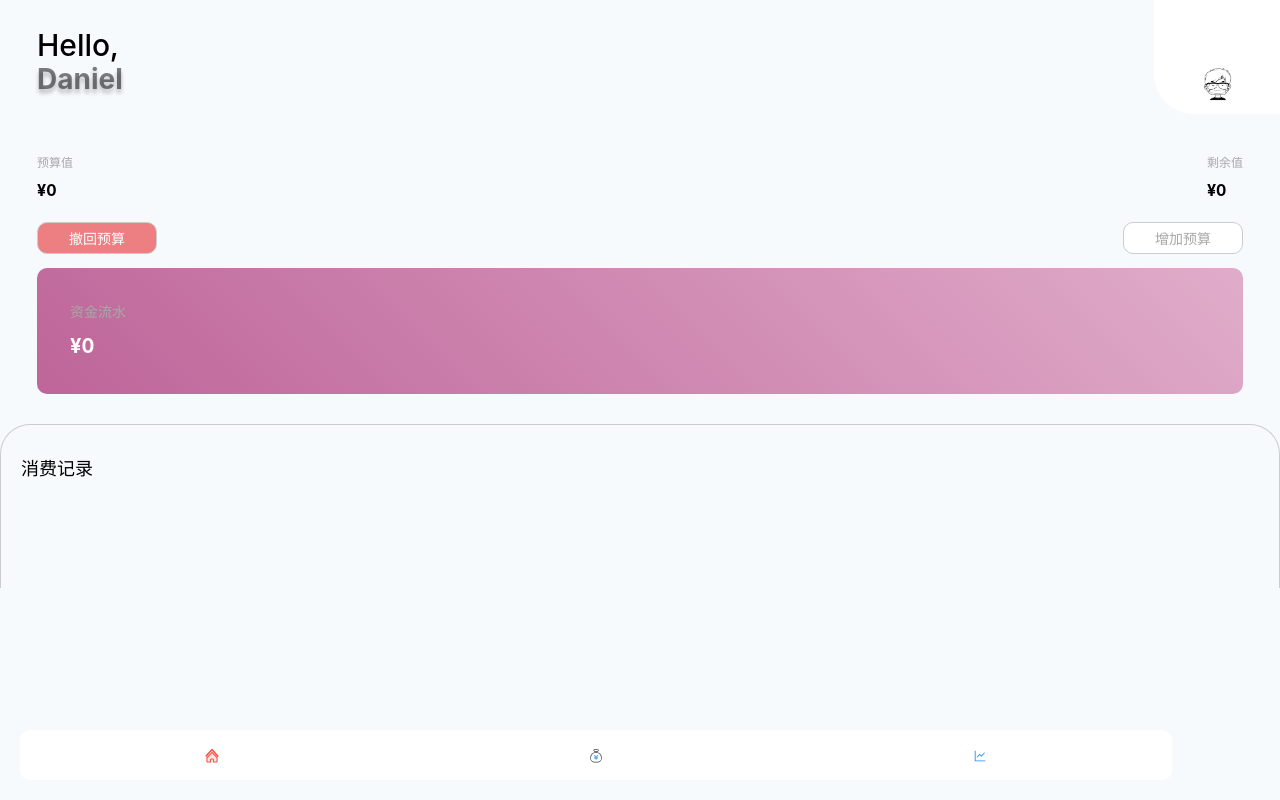
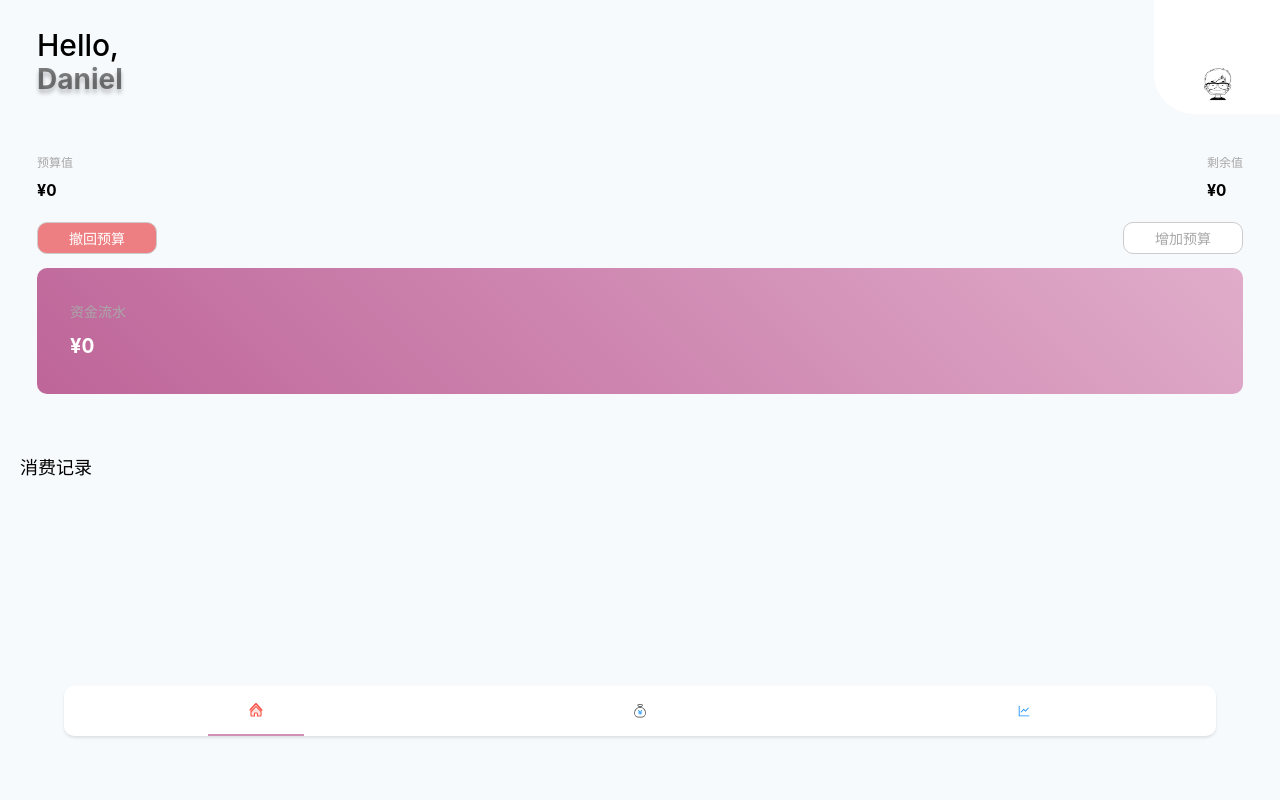
Before and after one commit to aalldd/booking, a Vue app: page /#/statistics in a window 1280 px wide. Built offline with nearby package versions, Linux system fonts and the light colour scheme.

Commit message:
使用插槽重构layout组件

```diff
--- a/src/components/statistics/Activity.vue
+++ b/src/components/statistics/Activity.vue
@@ -111,14 +111,12 @@ export default class Activity extends Vue {
 <style scoped lang='scss'>
 .activity {
   margin-top: 30px;
-  border: 1px solid #ccc;
   border-bottom:0;
   padding: 30px 20px 90px;
   border-top-left-radius: 30px;
   border-top-right-radius: 30px;
   width: 100%;
-  max-height: 300px;
-
+  box-shadow: rgba(0,0,0,.25);
   .title {
     font-size: 18px;
     color: #000;
@@ -126,8 +124,6 @@ export default class Activity extends Vue {
   }
 
   .items-Wrapper {
-    max-height: 140px;
-    overflow: scroll;
     .date{
       display: flex;
       justify-content: space-between;
--- a/src/components/statistics/Layout.vue
+++ b/src/components/statistics/Layout.vue
@@ -1,8 +1,23 @@
 <template>
-  <div class="layout">
-    <router-link to="/statistics"><Icon name="home"></Icon></router-link>
-    <router-link to="/money"><Icon name="money"></Icon></router-link>
-    <router-link to="/charts"><Icon name="charts"></Icon></router-link>
+  <div class="nav-wrapper">
+    <div class="contentWrapper"><slot></slot></div>
+    <div class="layout">
+      <div class="itemWrapper">
+        <router-link to="/statistics" class="item" active-class="selected">
+          <Icon name="home"></Icon>
+        </router-link>
+      </div>
+      <div class="itemWrapper">
+        <router-link to="/money" class="item" active-class="selected">
+          <Icon name="money"></Icon>
+        </router-link>
+      </div>
+      <div class="itemWrapper">
+        <router-link to="/charts" class="item" active-class="selected">
+          <Icon name="charts"></Icon>
+        </router-link>
+      </div>
+    </div>
   </div>
 </template>
 
@@ -18,18 +33,45 @@ export default class Layout extends Vue{
 </script>
 
 <style scoped lang='scss'>
-.layout{
-  min-width: 90%;
-  height: 50px;
-  position: absolute;
-  left: 0px;
-  bottom: 20px;
-  z-index: 2;
-  background-color: #fff;
-  border-radius: 10px;
-  margin:0 20px;
+.nav-wrapper{
   display: flex;
-  align-items: center;
-  justify-content: space-around;
+  background-color: #F7FAFD;
+  flex-direction: column;
+  height: 100vh;
+  .layout{
+    display: flex;
+    align-items: center;
+    min-height: 50px;
+    max-width: 90%;
+    margin-left: 5%;
+    margin-bottom: 5%;
+    text-align: center;
+    background-color: #fff;
+    border-radius: 10px;
+    box-shadow: 0 2px 3px rgba(0, 0, 0, 0.1);
+    >.itemWrapper{
+      flex: 1;
+      width: 20%;
+      display: flex;
+      align-items: center;
+      justify-content: center;
+      height: 100%;
+      >.item{
+        display: flex;
+        align-items: center;
+        justify-content: center;
+        width: 25%;
+        height: 100%;
+      }
+      >.selected{
+        border-bottom: 2px solid #D191B5;
+      }
+    }
+  }
+  .contentWrapper{
+    overflow: auto;
+    flex-grow: 1;
+  }
 }
+
 </style>
--- a/src/views/Chart.vue
+++ b/src/views/Chart.vue
@@ -1,16 +1,19 @@
 <template>
-  <div>
-    <Echarts :options="option"></Echarts>
-  </div>
+  <Layout>
+    <div>
+      <Echarts :options="option"></Echarts>
+    </div>
+  </Layout>
+
 </template>
 
 <script lang='ts'>
 import Vue from 'vue';
 import {Component} from 'vue-property-decorator';
 import Echarts from './Echarts.vue';
-
+import Layout from '@/components/statistics/Layout.vue';
 @Component({
-  components: {Echarts}
+  components: {Echarts,Layout}
 })
 export default class Chart extends Vue {
   option = {
--- a/src/views/Statistics.vue
+++ b/src/views/Statistics.vue
@@ -1,4 +1,5 @@
 <template>
+  <Layout>
     <div class="statistics">
       <PersonInfo></PersonInfo>
       <Balance :budget="budget"></Balance>
@@ -9,8 +10,9 @@
       ></ButtonGroup>
       <Nav :balance="flow"></Nav>
       <Activity></Activity>
-    <Layout></Layout>
     </div>
+  </Layout>
+
 </template>
 
 <script lang='ts'>
```
Lines whose indentation alone changed are shown as unchanged.
